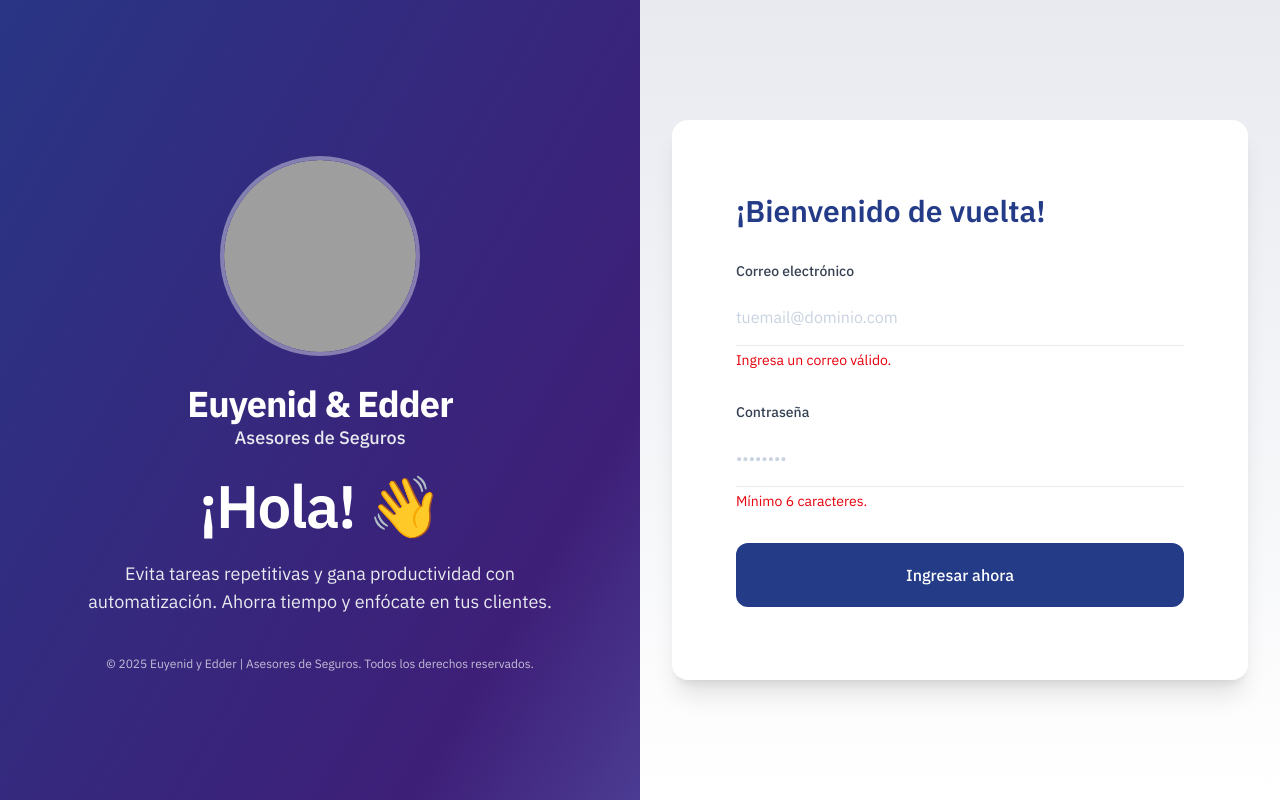
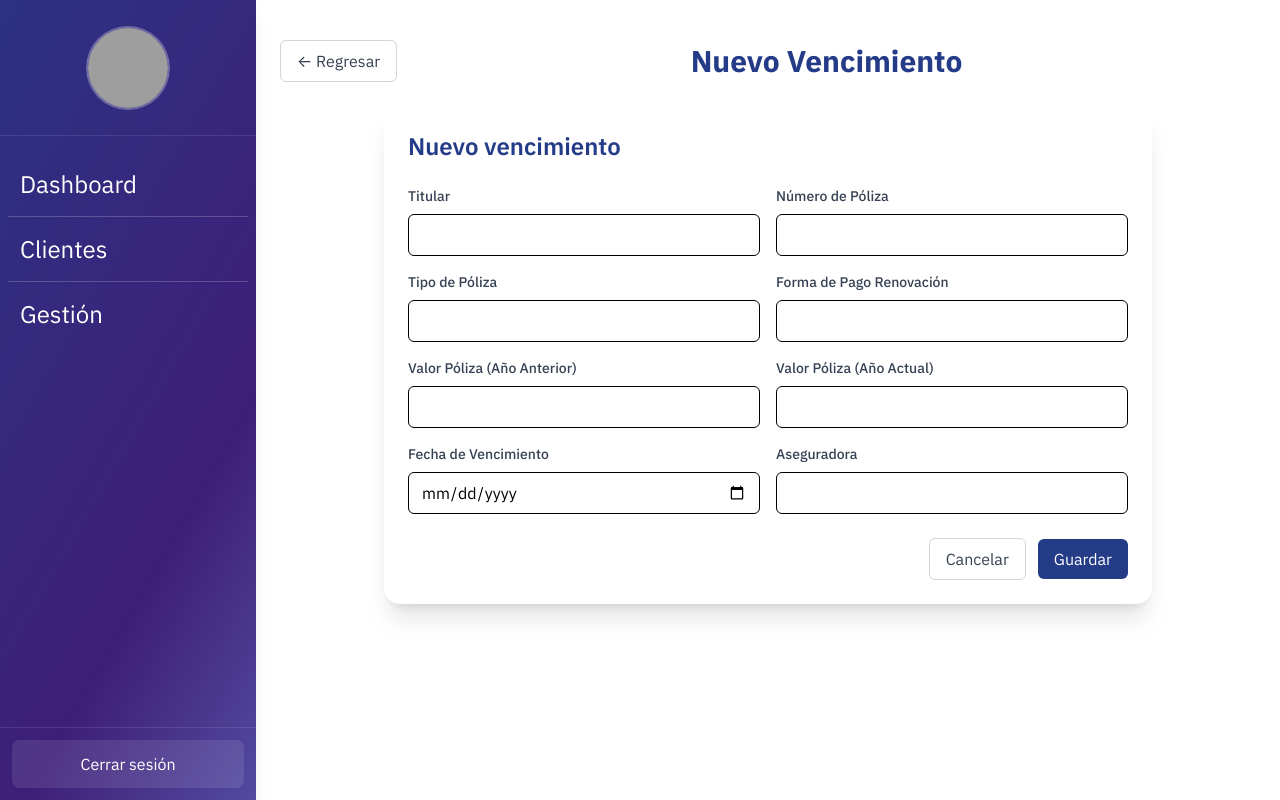
Before and after one commit to juancamilosal/app-eye-seguros-fe, an Angular app: page /gestion/nuevo in a window 1280 px wide. Before the commit this address led to /login. Built offline with nearby package versions, Linux system fonts and the light colour scheme; grey boxes are pictures that could not be loaded.

Commit message:
Se agrega docker file

```diff
--- a/src/app/app.routes.ts
+++ b/src/app/app.routes.ts
@@ -29,6 +29,12 @@ export const routes: Routes = [
         title: 'Euyenid & Edder | Gestión',
         loadComponent: () => import('./layouts/private-layout/pages/gestion/gestion').then(m => m.Gestion)
       }
+      ,
+      {
+        path: 'gestion/nuevo',
+        title: 'Euyenid & Edder | Nuevo Vencimiento',
+        loadComponent: () => import('./layouts/private-layout/pages/gestion/vencimiento-create/vencimiento-create').then(m => m.VencimientoCreate)
+      }
     ]
   },
   { path: '**', redirectTo: 'login' }
--- a/src/app/layouts/private-layout/pages/gestion/gestion.html
+++ b/src/app/layouts/private-layout/pages/gestion/gestion.html
@@ -1,8 +1,8 @@
 <div class="min-h-screen bg-white">
   <div class="w-full mx-auto px-6 py-10">
-    <div class="flex items-center justify-between">
+    <div class="flex flex-col gap-3 sm:flex-row sm:items-center sm:justify-between">
       <h1 class="text-3xl font-bold text-[#243B88]">Gestión</h1>
-      <button (click)="openForm()" class="inline-flex items-center gap-2 px-4 py-2 rounded-md bg-[#243B88] hover:bg-[#3E1F78] text-white">
+      <button (click)="openForm()" class="w-full sm:w-auto inline-flex items-center justify-center gap-2 px-4 py-2 rounded-md bg-[#243B88] hover:bg-[#3E1F78] text-white">
         Crear Vencimiento
       </button>
     </div>
@@ -38,11 +38,4 @@
       </table>
     </div>
   </div>
-  @if (isFormOpen) {
-    <div class="fixed inset-0 z-50 flex items-center justify-center p-4" style="background-color: rgba(0, 0, 0, 0.5);" (click)="closeForm()">
-      <div class="bg-white rounded-2xl shadow-xl w-full max-w-2xl p-6" (click)="$event.stopPropagation()">
-        <app-vencimiento-form (cancel)="closeForm()" (save)="addVencimiento($event)"></app-vencimiento-form>
-      </div>
-    </div>
-  }
 </div>
--- a/src/app/layouts/private-layout/pages/gestion/gestion.ts
+++ b/src/app/layouts/private-layout/pages/gestion/gestion.ts
@@ -1,16 +1,16 @@
 import { Component } from '@angular/core';
 import { CommonModule } from '@angular/common';
 import { Management } from '../../../../core/models/Management';
-import { VencimientoForm } from './vencimiento-form/vencimiento-form';
+import { Router } from '@angular/router';
 
 @Component({
   selector: 'app-gestion',
   standalone: true,
-  imports: [CommonModule, VencimientoForm],
+  imports: [CommonModule],
   templateUrl: './gestion.html'
 })
 export class Gestion {
-  isFormOpen = false;
+  constructor(private router: Router) {}
   vencimientos: Management[] = [
     {
       titular: 'Carlos Pérez',
@@ -58,15 +58,6 @@ export class Gestion {
   }
 
   openForm() {
-    this.isFormOpen = true;
-  }
-
-  closeForm() {
-    this.isFormOpen = false;
-  }
-
-  addVencimiento(item: Management) {
-    this.vencimientos = [item, ...this.vencimientos];
-    this.isFormOpen = false;
+    this.router.navigateByUrl('/gestion/nuevo');
   }
 }
--- /dev/null
+++ b/src/app/layouts/private-layout/pages/gestion/vencimiento-create/vencimiento-create.html
@@ -0,0 +1,15 @@
+<div class="min-h-screen bg-white">
+  <div class="w-full mx-auto px-6 py-10">
+    <div class="flex items-center justify-between mb-6">
+      <button (click)="goBack()" class="inline-flex items-center gap-2 px-4 py-2 rounded-md border border-gray-300 text-gray-700 hover:bg-gray-50">
+        ← Regresar
+      </button>
+      <h1 class="text-3xl font-bold text-[#243B88]">Nuevo Vencimiento</h1>
+      <div></div>
+    </div>
+
+    <div class="bg-white rounded-2xl shadow-xl w-full max-w-3xl p-6 mx-auto">
+      <app-vencimiento-form (cancel)="onCancel()" (save)="onSave($event)"></app-vencimiento-form>
+    </div>
+  </div>
+</div>
--- /dev/null
+++ b/src/app/layouts/private-layout/pages/gestion/vencimiento-create/vencimiento-create.ts
@@ -0,0 +1,29 @@
+import { Component } from '@angular/core';
+import { CommonModule } from '@angular/common';
+import { Router } from '@angular/router';
+import { VencimientoForm } from '../vencimiento-form/vencimiento-form';
+import { Management } from '../../../../../core/models/Management';
+
+@Component({
+  selector: 'app-vencimiento-create',
+  standalone: true,
+  imports: [CommonModule, VencimientoForm],
+  templateUrl: './vencimiento-create.html'
+})
+export class VencimientoCreate {
+  constructor(private router: Router) {}
+
+  goBack() {
+    this.router.navigateByUrl('/gestion');
+  }
+
+  onCancel() {
+    this.goBack();
+  }
+
+  onSave(item: Management) {
+    // Navega de regreso y podría pasarse estado si fuera necesario;
+    // por ahora, solo regresamos a la lista.
+    this.goBack();
+  }
+}
```
Also changed, not shown: src/app/layouts/private-layout/pages/gestion/vencimiento-form/vencimiento-form.html (line endings or trailing spaces), src/app/layouts/private-layout/pages/gestion/vencimiento-form/vencimiento-form.ts (line endings or trailing spaces), 1 other file (tests, documents, lock files or other folders).
